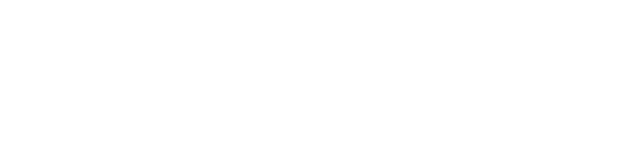
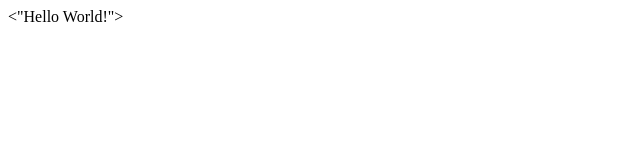
Before and after one commit to andreut28/andreut28.github.io, a plain HTML site: page index.html in a window 1280 px wide. Shown: the whole page, without its empty margins (0-640 px from the left). Drawn offline with Linux system fonts and the light colour scheme.

Commit message:
index.html

```diff
--- a/index.html
+++ b/index.html
@@ -5,7 +5,7 @@
  <title>MTH4000 exercise</title>
 </head>
 
- <body>
-</body>
+ <"Hello World!">
+</"For Phyton Module!">
 
 </html>
```
